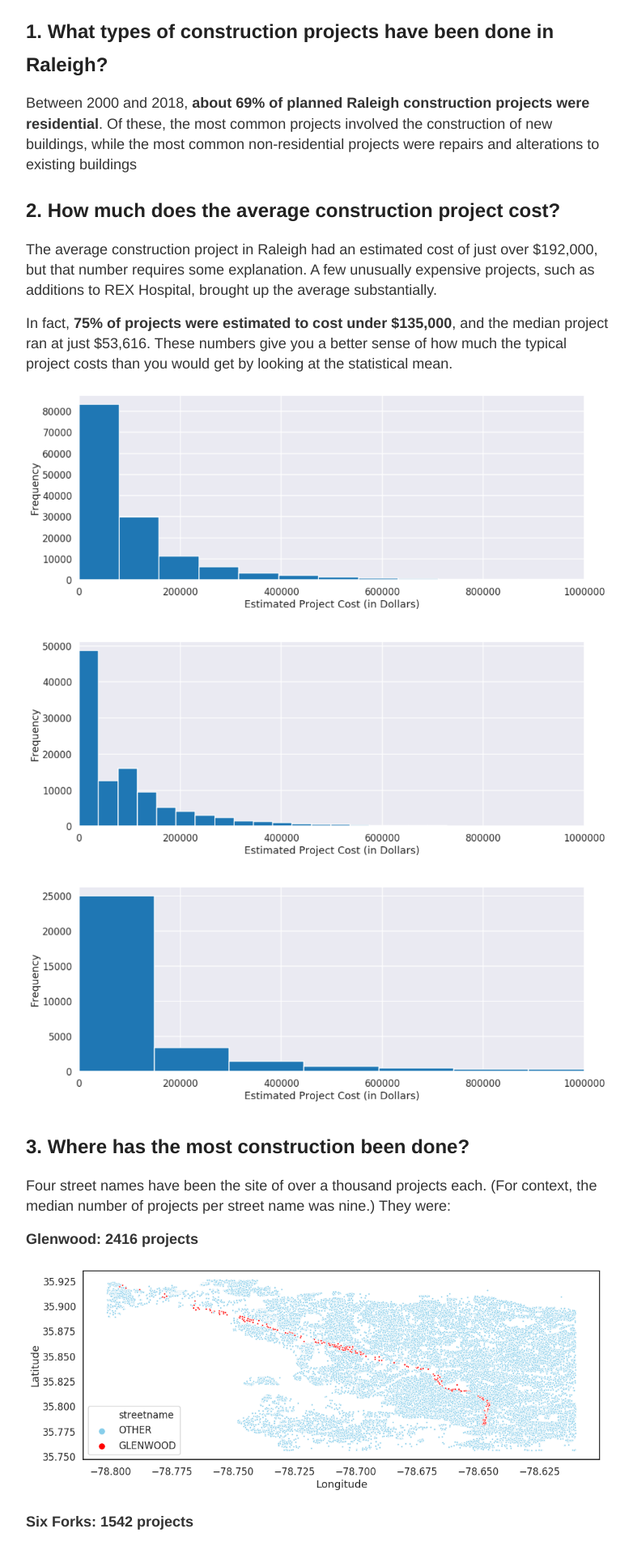
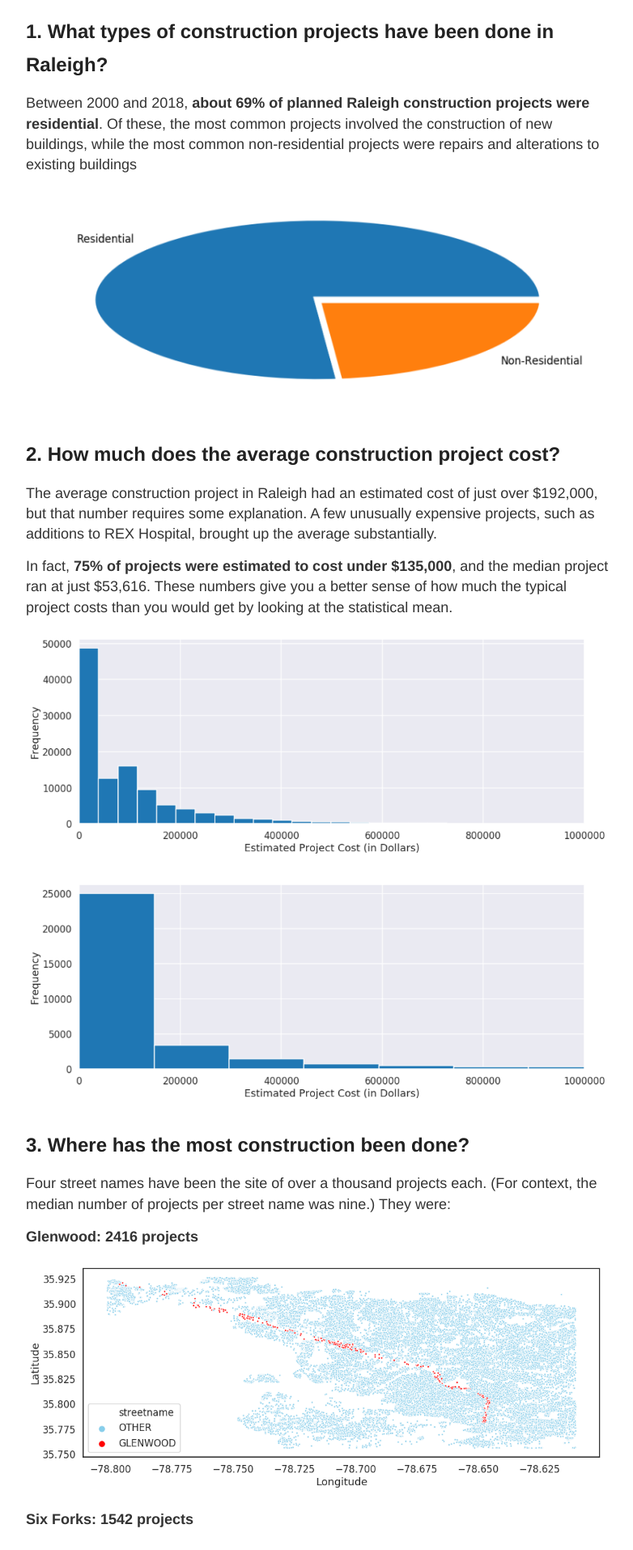
Before and after one commit to raleighquantified/raleighquantified.github.io, a Jekyll site: the page built from _posts/2018-2-14-3-big-questions-about-raleigh-construction.md, in a window 1280 px wide. Shown: the part 696-2610 px from the top of the page at 81% size, without its empty margins (248-1030 px from the left). Built offline with Jekyll 4.4.1, drawn with Linux system fonts in a browser that asks for light colours.

Commit message:
Update 2018-2-14-3-big-questions-about-raleigh-construction.md

```diff
--- a/_posts/2018-2-14-3-big-questions-about-raleigh-construction.md
+++ b/_posts/2018-2-14-3-big-questions-about-raleigh-construction.md
@@ -9,7 +9,7 @@ title:  "3 Big Questions about Raleigh Construction (Answered by Data)"
 
 Between 2000 and 2018, **about 69% of planned Raleigh construction projects were residential**. Of these, the most common projects involved the construction of new buildings, while the most common non-residential projects were repairs and alterations to existing buildings
 
-
+![_config.yml]({{ site.baseurl }}/images/pie.png)
 
 <h2>2. How much does the average construction project cost?</h2>
 
@@ -17,7 +17,7 @@ The average construction project in Raleigh had an estimated cost of just over $
 
 In fact, **75% of projects were estimated to cost under $135,000**, and the median project ran at just $53,616. These numbers give you a better sense of how much the typical project costs than you would get by looking at the statistical mean.
 
-![_config.yml]({{ site.baseurl }}/images/overall.png)
+
 
 ![_config.yml]({{ site.baseurl }}/images/res.png)
 
```
